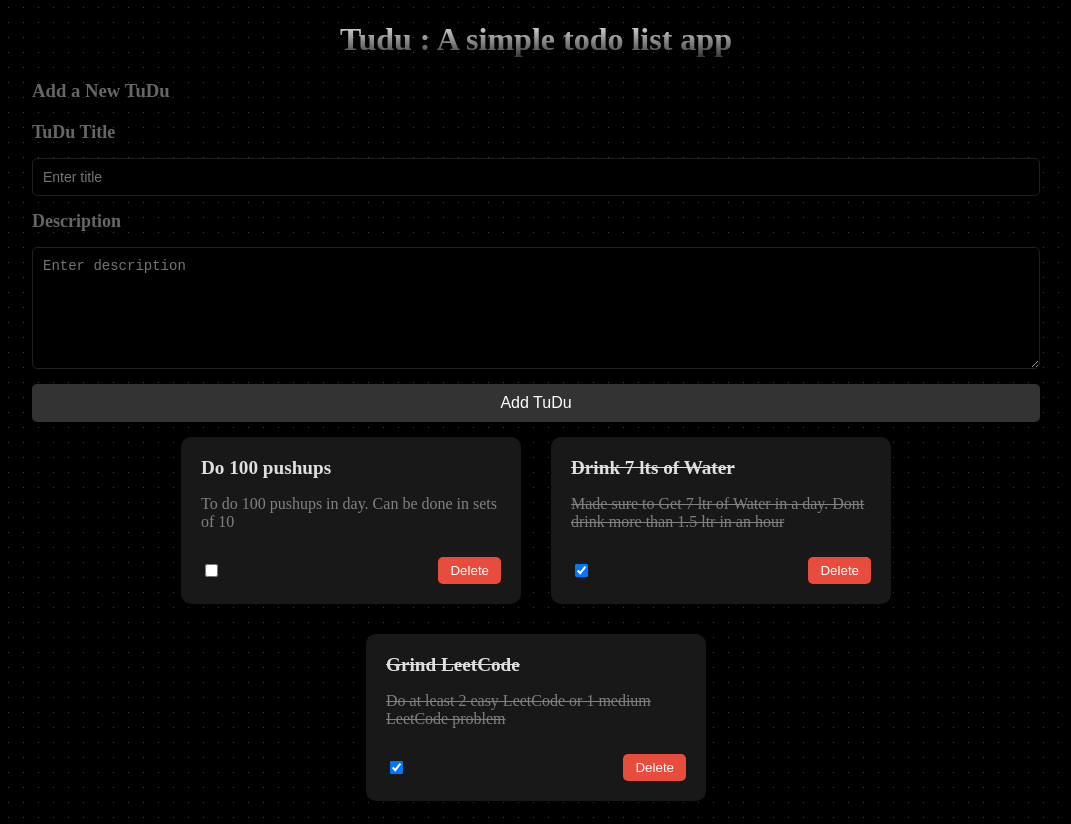
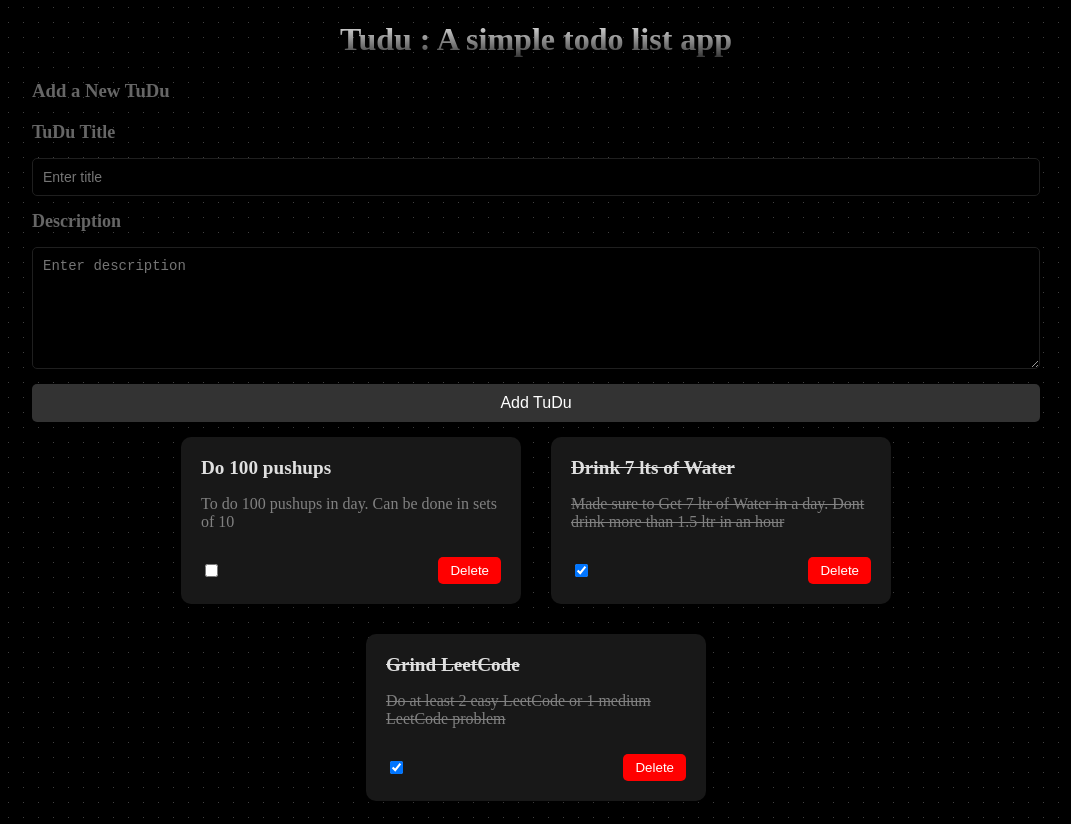
Before and after one commit to toheedakhtar/angular-todoApp, an Angular app in the folder todoApp/: page / in a window 1280 px wide. Shown: the whole page, without its empty margins (104-1175 px from the left). Built offline with nearby package versions, Linux system fonts and the light colour scheme.

Commit message:
Add styles for todo item component

```diff
--- a/todoApp/src/app/Component/todo-item/todo-item.component.css
+++ b/todoApp/src/app/Component/todo-item/todo-item.component.css
@@ -59,7 +59,7 @@
 
 /* Delete Button */
 .del-btn {
-    background-color: #e74c3c;
+background-color: #ff0000;
     color: white;
     padding: 6px 12px;
     border: none;
@@ -69,11 +69,11 @@
 }
 
 .del-btn:hover {
-    background-color: #c0392b;
+background-color: #c70000;
 }
 
 .del-btn:active {
-    background-color: #e74c3c;
+background-color: #900000;
 }
 
 /* Responsive Design */
```
